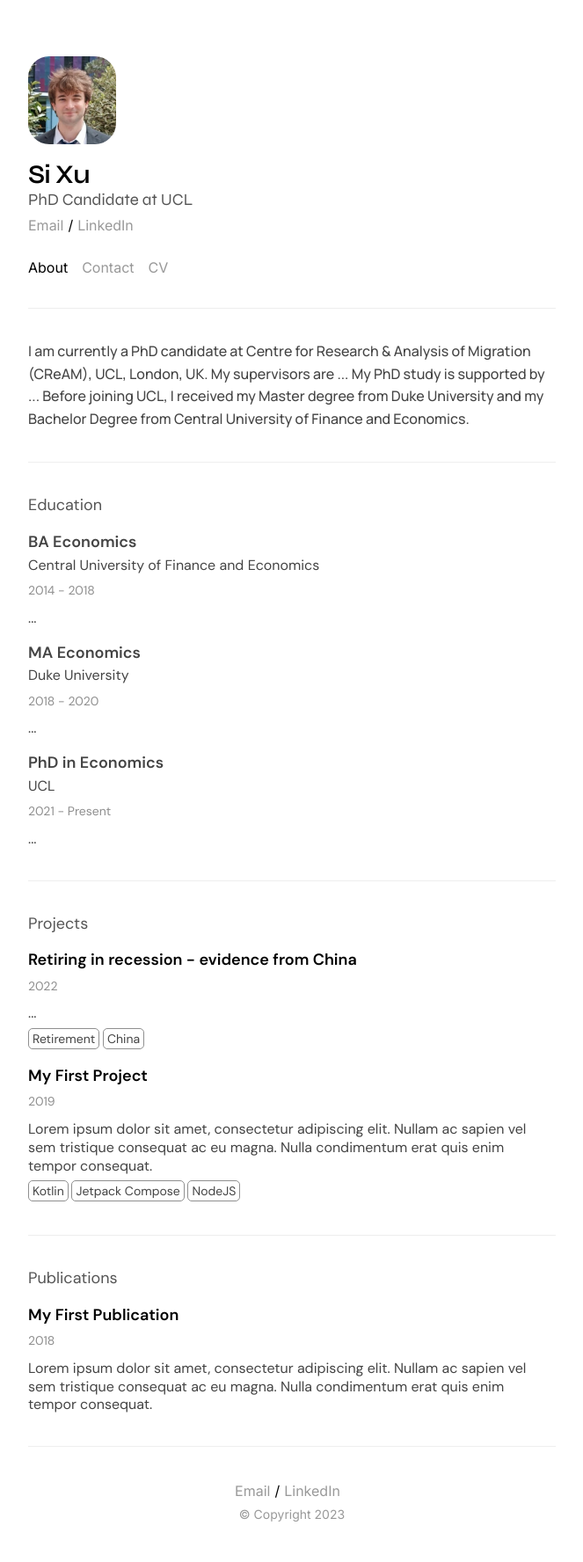
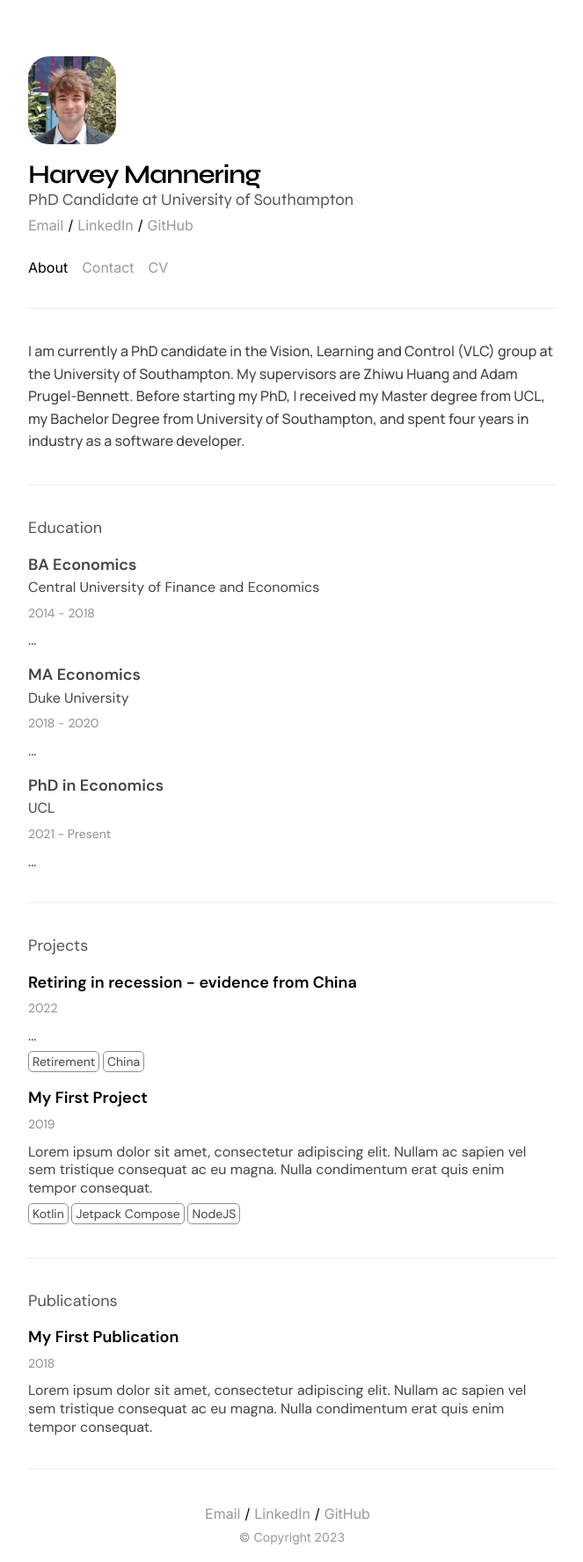
Before and after one commit to harveymannering/harveymannering.github.io, a Jekyll site: the page built from _pages/index.md, in a window 1280 px wide. Shown: the whole page at 88% size, without its empty margins (308-971 px from the left). Built offline with Jekyll 4.4.1, drawn with Linux system fonts in a browser that asks for light colours; before the commit the page ends 1750 px from its top, so only the background shows below that.

Commit message:
Added CV

```diff
--- a/_config.yml
+++ b/_config.yml
@@ -1,9 +1,9 @@
-name: Si Xu
-tagline: PhD Candidate at UCL
-career-objective: I am currently a PhD candidate at Centre for Research & Analysis of Migration (CReAM), UCL, London, UK. My supervisors are ... My PhD study is supported by ... Before joining UCL, I received my Master degree from Duke University and my Bachelor Degree from Central University of Finance and Economics.
+name: Harvey Mannering
+tagline: PhD Candidate at University of Southampton
+career-objective: I am currently a PhD candidate in the Vision, Learning and Control (VLC) group at the University of Southampton. My supervisors are Zhiwu Huang and Adam Prugel-Bennett. Before starting my PhD, I received my Master degree from UCL, my Bachelor Degree from University of Southampton, and spent four years in industry as a software developer.
 color-theme: red # red or blue
 avatar-filename: avatar.png # Change to your avatar's filename
-url: academicportfolio.github.io
+url: harveymannering.github.io
 baseurl: /
 paginate: 5
 paginate_path: "/blog/page:num/"
@@ -12,13 +12,13 @@ paginate_path: "/blog/page:num/"
 social:
   email:
     visibility: true
-    mail: si.xu.20@ucl.ac.uk
+    mail: hgm1g14@soton.ac.uk
   github:
-    visibility: false
-    handle: arnobk
+    visibility: true
+    handle: harveymannering
   linkedin:
     visibility: true
-    handle: si-xu-621802225
+    handle: harvey-mannering-bba308179
   WeChat:
     visibility: false
     handle: arnobdotme
@@ -83,7 +83,7 @@ navigation:
 - title: Contact
   url: /contact
 - title: CV
-  url: /statesboro-blues.pdf
+  url: /Research_Resume.pdf
 
 include:
   - _pages
```
Also changed, not shown: 2 other files.
